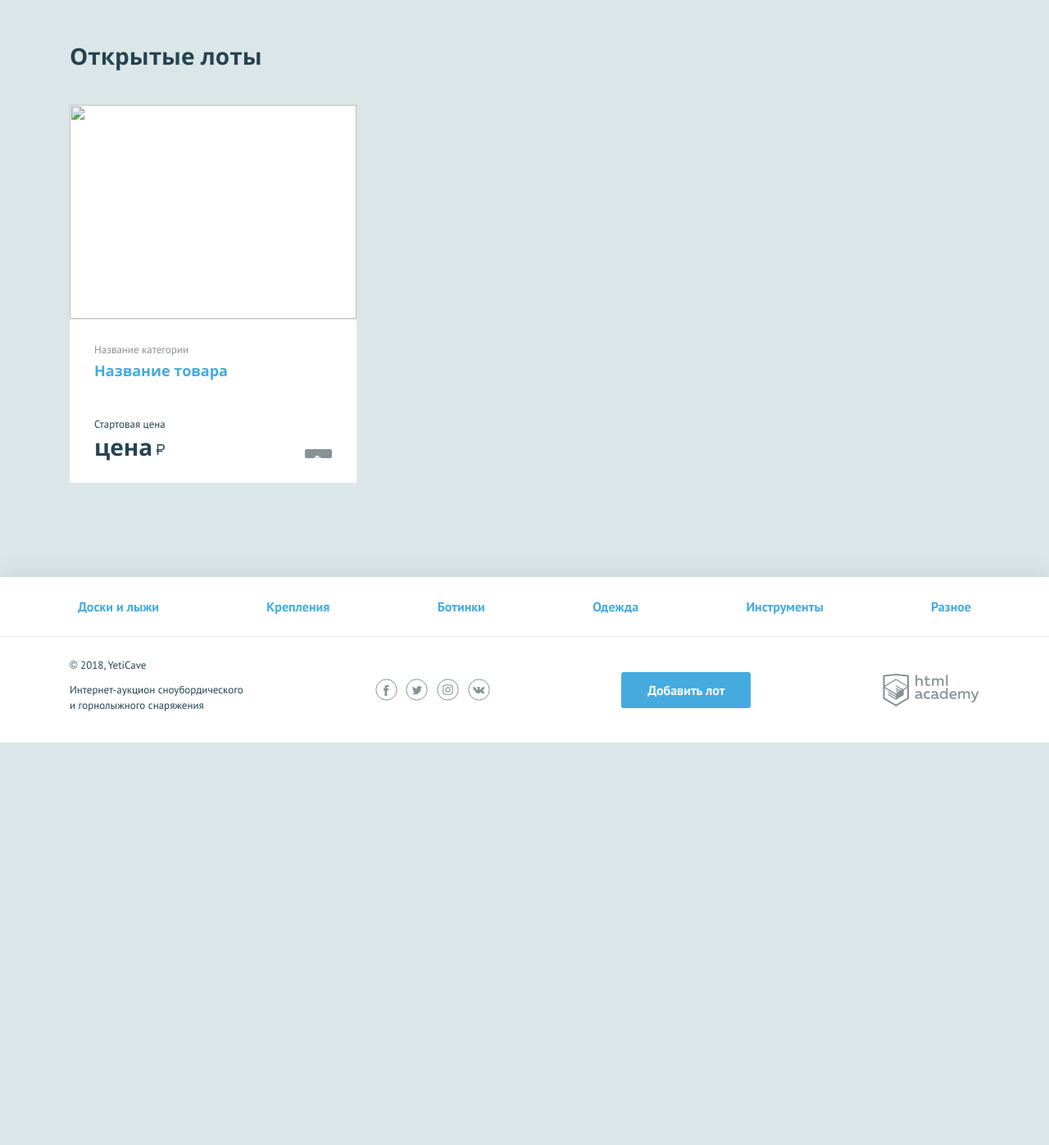
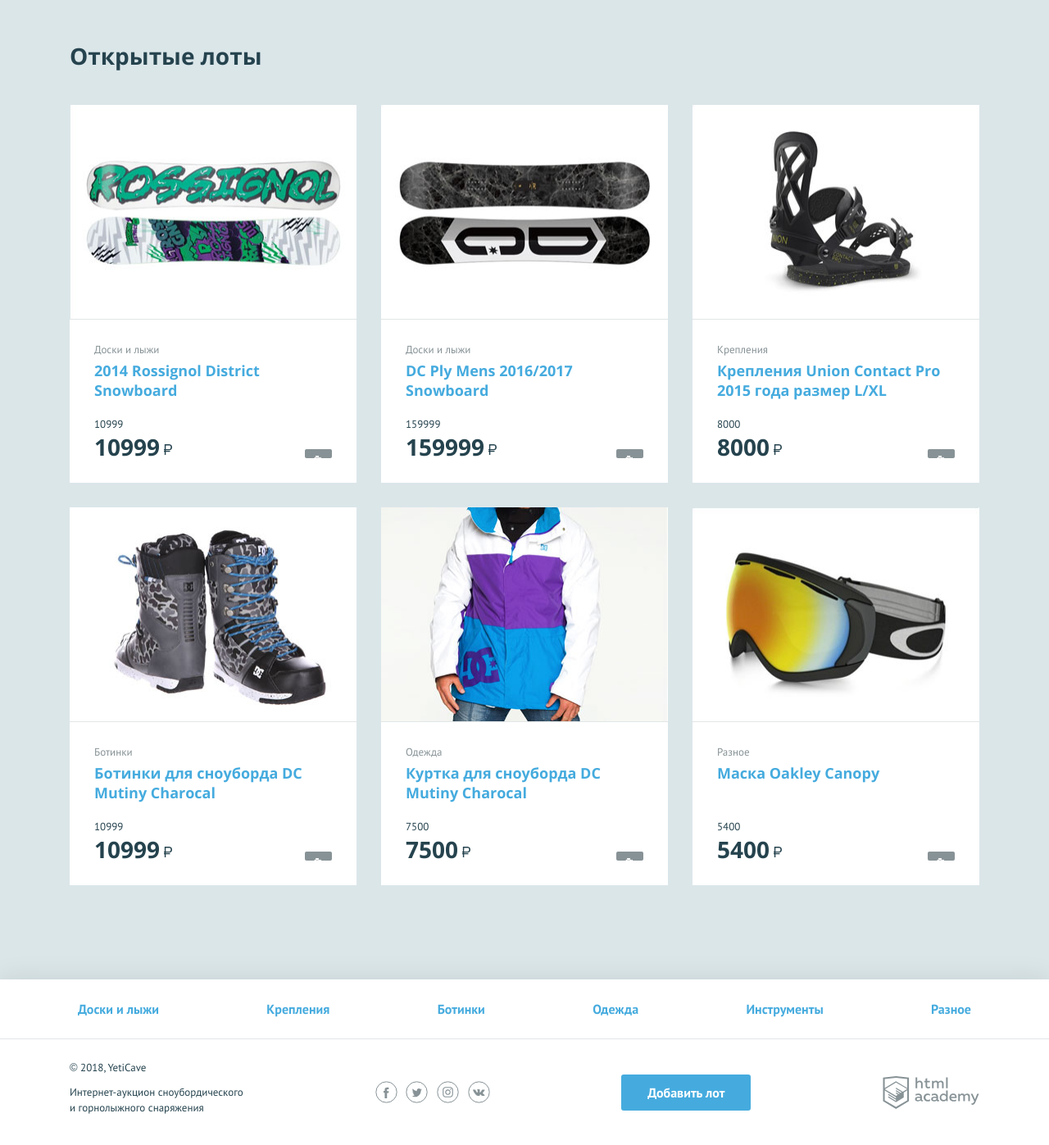
Before and after one commit to Alexander-Radaykin/789967-yeticave, a PHP site: page / in a window 1280 px wide. Shown: the part 508-1905 px from the top of the page at 82% size. Before the commit the page ends 1414 px from the top, so only its background shows below. Run offline with PHP 8.4, Linux system fonts and the light colour scheme.

Commit message:
Использован цикл для заполнения списка объявлений

```diff
--- a/index.php
+++ b/index.php
@@ -112,18 +112,18 @@ $ads = [
             <h2>Открытые лоты</h2>
         </div>
         <ul class="lots__list">
-            <!--заполните этот список из массива с товарами-->
+            <?php foreach ($ads as $key => $val): ?>
             <li class="lots__item lot">
                 <div class="lot__image">
-                    <img src="" width="350" height="260" alt="">
+                    <img src="<?=$val['img_link']; ?>" width="350" height="260" alt="<?=$val['name']; ?>">
                 </div>
                 <div class="lot__info">
-                    <span class="lot__category">Название категории</span>
-                    <h3 class="lot__title"><a class="text-link" href="pages/lot.html">Название товара</a></h3>
+                    <span class="lot__category"><?=$val['category']; ?></span>
+                    <h3 class="lot__title"><a class="text-link" href="pages/lot.html"><?=$val['name']; ?></a></h3>
                     <div class="lot__state">
                         <div class="lot__rate">
-                            <span class="lot__amount">Стартовая цена</span>
-                            <span class="lot__cost">цена<b class="rub">р</b></span>
+                            <span class="lot__amount"><?=$val['price']; ?></span>
+                            <span class="lot__cost"><?=$val['price']; ?><b class="rub">р</b></span>
                         </div>
                         <div class="lot__timer timer">
 
@@ -131,6 +131,7 @@ $ads = [
                     </div>
                 </div>
             </li>
+            <?php endforeach; ?>
         </ul>
     </section>
 </main>
```
